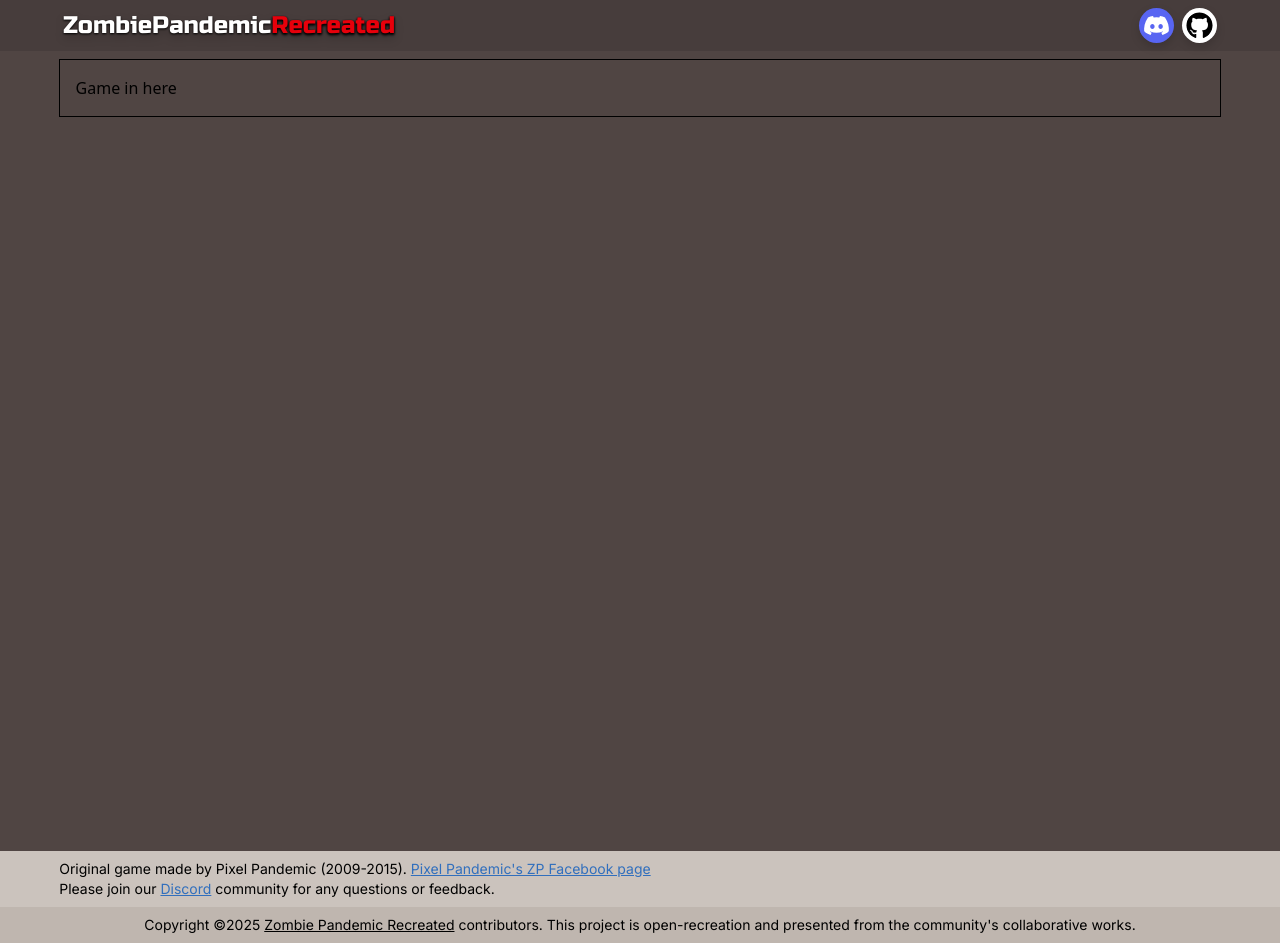
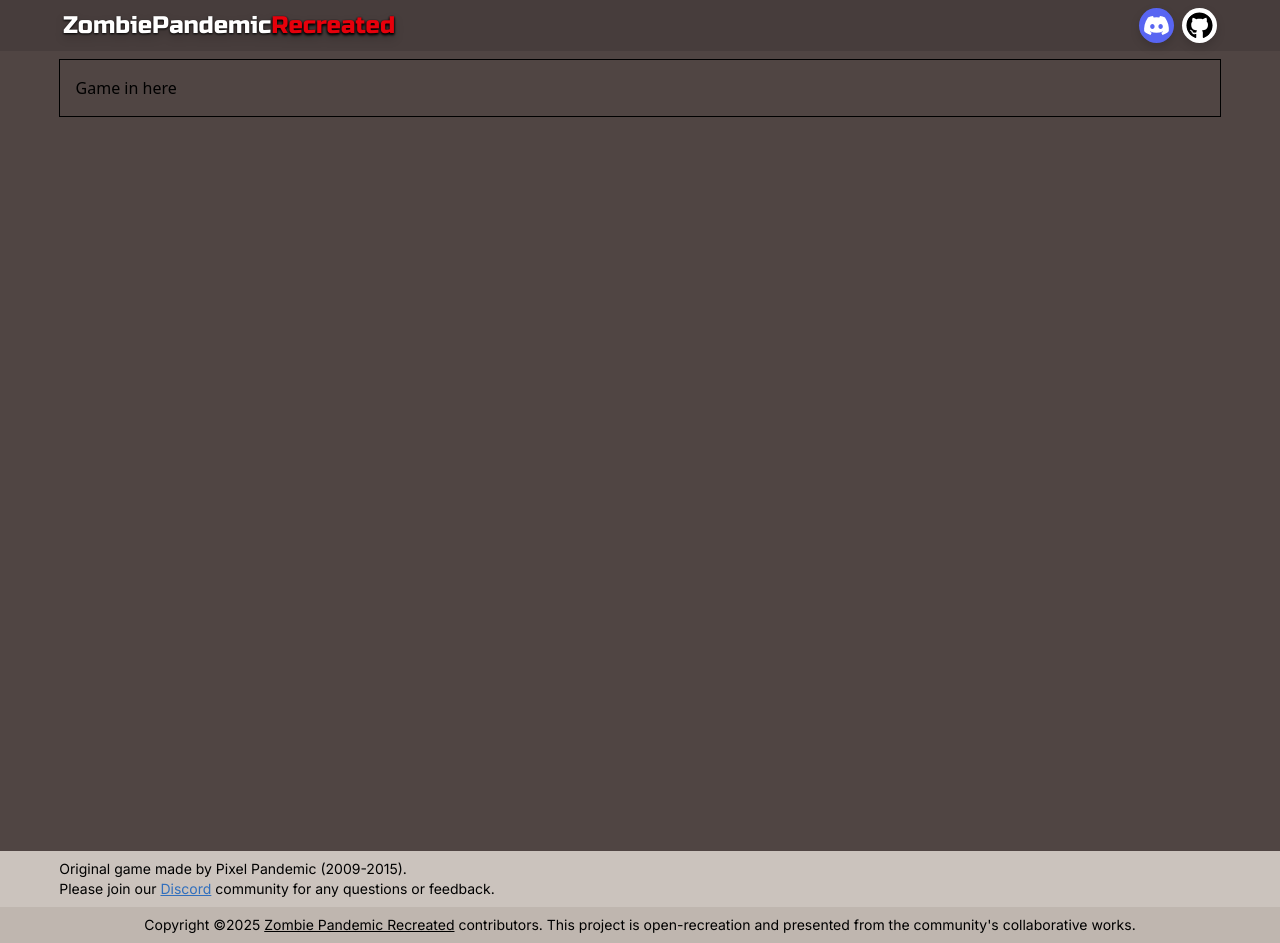
Before and after one commit to glennhenry/Zombie-Pandemic-Recreated, a React (Vite) app: page / in a window 1280 px wide. Built offline with nearby package versions, Linux system fonts and the light colour scheme.

Commit message:
Update Footer.jsx

```diff
--- a/src/components/layout/Footer.jsx
+++ b/src/components/layout/Footer.jsx
@@ -4,18 +4,7 @@ export default function Footer() {
       <div className="bg-pine-cone-200">
         <div className="content-container">
           <footer className="p-2 text-sm font-paragraph">
-            <p>
-              Original game made by Pixel Pandemic (2009-2015).{" "}
-              <span>
-                <a
-                  href="https://www.facebook.com/zombiepandemicgame"
-                  target="_blank"
-                  className="light-hyperlink"
-                >
-                  Pixel Pandemic's ZP Facebook page
-                </a>
-              </span>
-            </p>
+            <p>Original game made by Pixel Pandemic (2009-2015).</p>
             <p>
               Please join our{" "}
               <a
```
